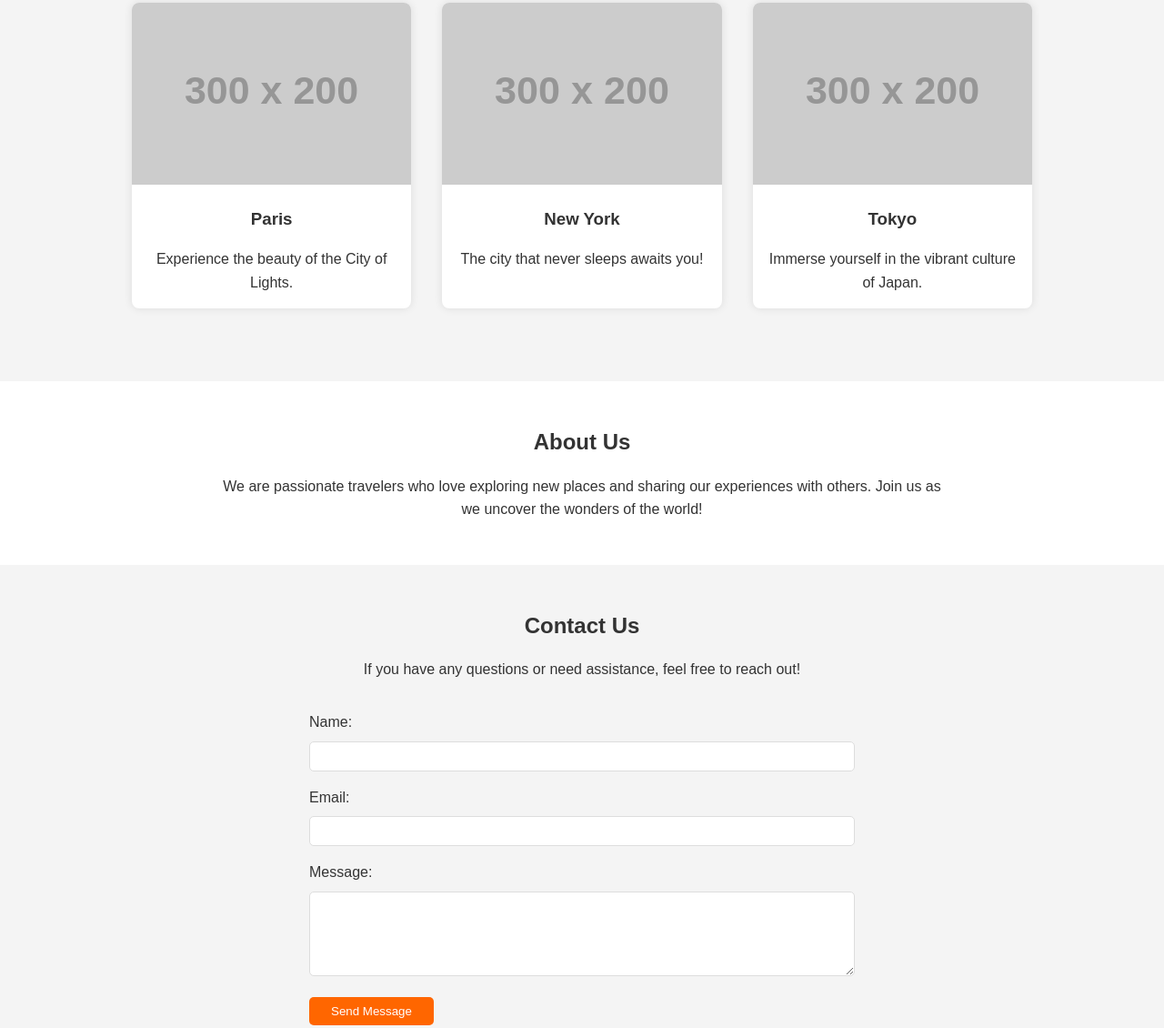
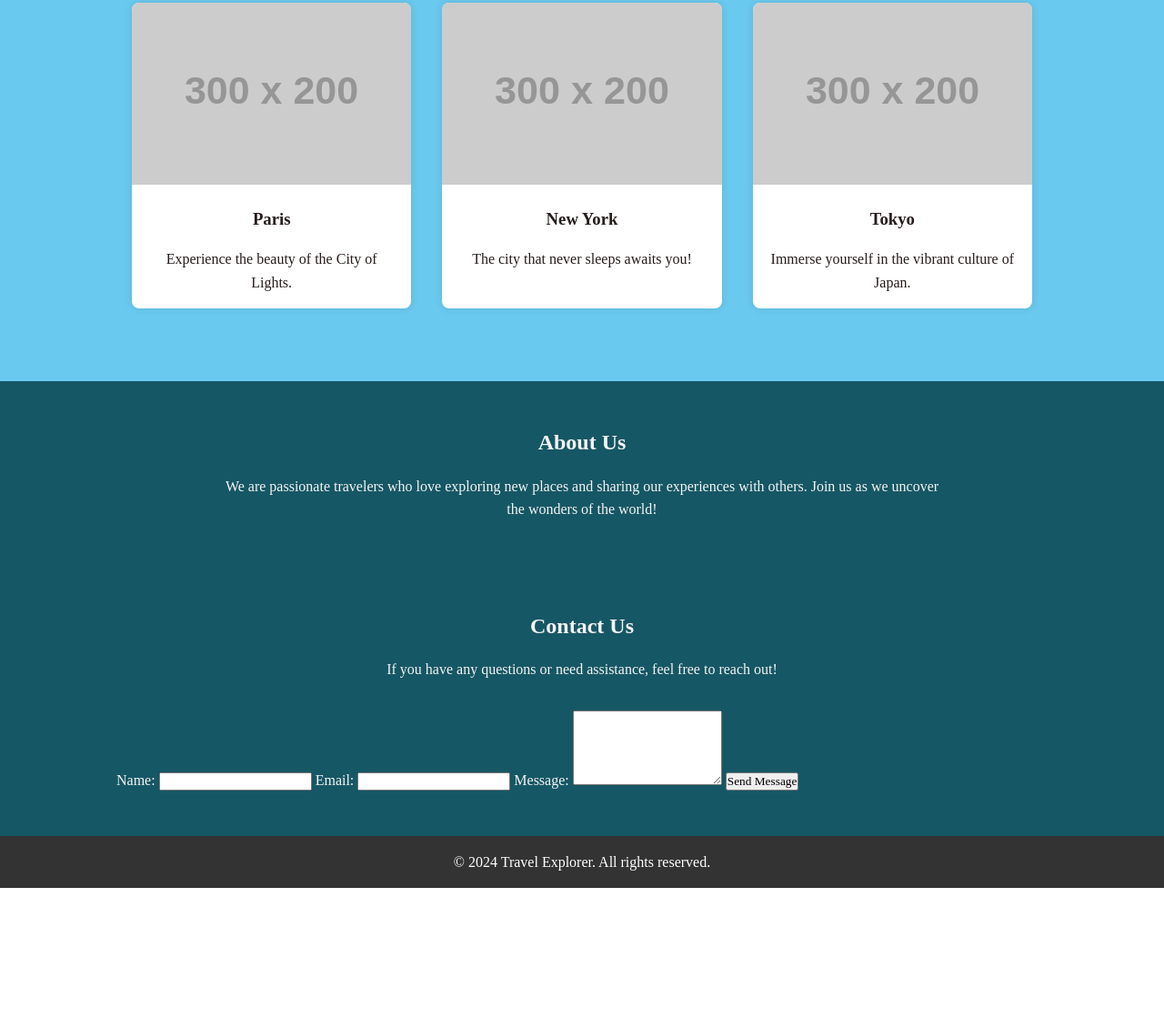
Before and after one commit to Shaswat107/Earthly-wheels, a plain HTML site: page index.html in a window 1280 px wide. Shown: the part 504-1634 px from the top of the page at 91% size. After the commit the page ends 1480 px from the top, so only its background shows below. Drawn offline with Linux system fonts and the light colour scheme; placeholder pictures from the web are drawn by us.

Commit message:
Update style.css

```diff
--- a/style.css
+++ b/style.css
@@ -3,12 +3,12 @@
     box-sizing: border-box;
     margin: 0;
     padding: 0;
-    font-family: Arial, sans-serif;
+    font-family: Mahalo;
 }
 
 body {
     line-height: 1.6;
-    color: #333;
+    color: rgb(39, 28, 28);
 }
 
 .container {
@@ -29,8 +29,9 @@ header {
 }
 
 header .logo {
-    font-size: 1.8rem;
+    font-size: 2.5rem;
     text-align: center;
+    text-shadow: #333;
 }
 
 nav ul {
@@ -55,8 +56,9 @@ nav ul li a:hover {
 
 /* Hero Section Styles */
 .hero {
-    background: url('https://via.placeholder.com/1920x800') no-repeat center center/cover;
-    color: #fff;
+
+    background: url('header.webp') no-repeat center center/cover;
+
     text-align: center;
     padding: 5rem 0;
     margin-top: 60px; /* Adjust for fixed header */
@@ -87,7 +89,7 @@ nav ul li a:hover {
 /* Destinations Section Styles */
 .destinations {
     padding: 3rem 0;
-    background: #f4f4f4;
+    background: rgb(106, 201, 238);
 }
 
 .destinations h2 {
@@ -128,7 +130,8 @@ nav ul li a:hover {
 /* About Us Section Styles */
 .about {
     padding: 3rem 0;
-    background: #fff;
+    color: #f4f4f4;
+    background: #165765;
 }
 
 .about h2 {
@@ -144,8 +147,10 @@ nav ul li a:hover {
 
 /* Contact Section Styles */
 .contact {
-    background: #f4f4f4;
+    background: #165765;
     padding: 3rem 0;
+    color: #f4f4f4;
+
 }
 
 .contact h2 {
@@ -158,35 +163,12 @@ nav ul li a:hover {
     margin-bottom: 2rem;
 }
 
-form {
-    max-width: 600px;
-    margin: 0 auto;
-}
 
-form label {
-    display: block;
-    margin-bottom: 0.5rem;
-}
-
-form input, form textarea {
-    width: 100%;
-    padding: 0.5rem;
-    margin-bottom: 1rem;
-    border: 1px solid #ddd;
-    border-radius: 5px;
-}
-
-form button {
-    background: #ff6600;
-    color: #fff;
-    padding: 0.5rem 1.5rem;
-    border: none;
-    border-radius: 5px;
-    cursor: pointer;
-}
-
-form button:hover {
-    background: #e55d00;
+.contact h3 {
+    display: flex;
+    justify-content: center;
+    text-align: center;
+    background: #165765;
 }
 
 /* Footer Styles */
```
